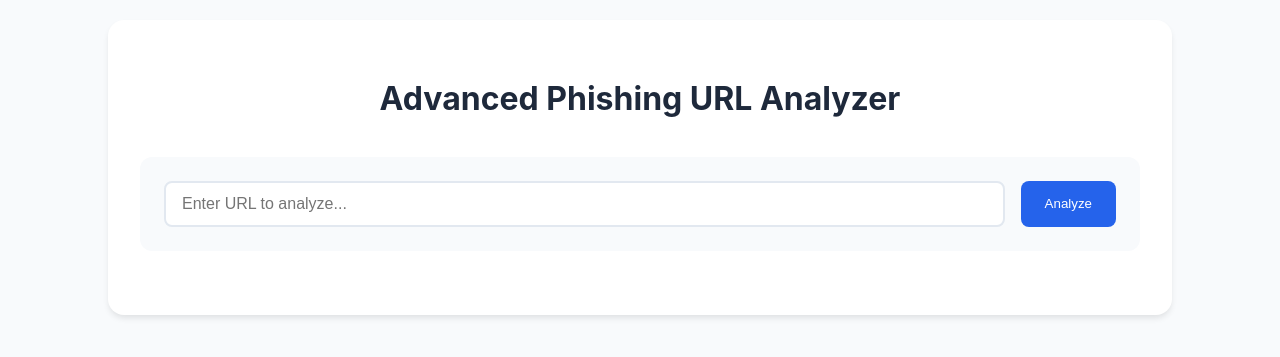
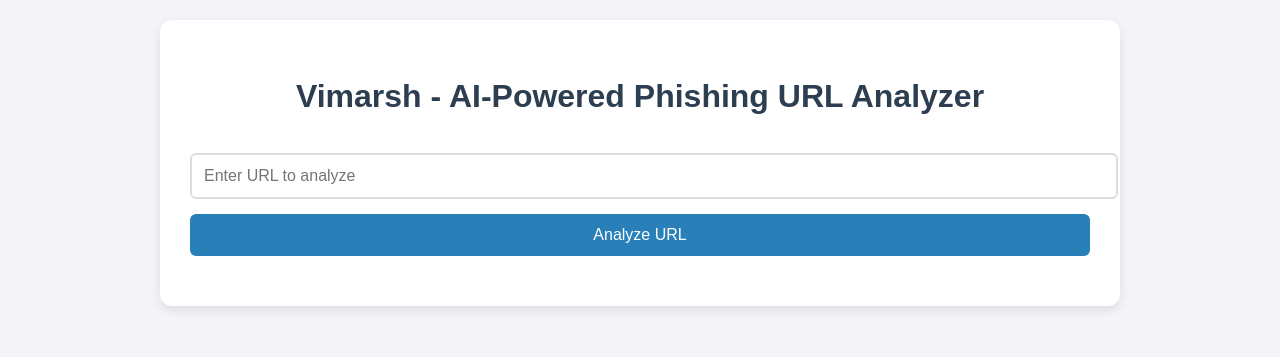
Before and after one commit to shriprad/phishingwebsite, a Flask app: page / in a window 1280 px wide. Shown: the top 357 px of the page. Run offline with Flask 2, Linux system fonts and the light colour scheme.

Commit message:
Update index.html

```diff
--- a/templates/index.html
+++ b/templates/index.html
@@ -3,204 +3,135 @@
 <head>
     <meta charset="UTF-8">
     <meta name="viewport" content="width=device-width, initial-scale=1.0">
-    <title>Advanced Phishing URL Analyzer</title>
+    <title>Vimarsh - AI-Powered Phishing Detector</title>
     <style>
-        :root {
-            --primary-color: #2563eb;
-            --danger-color: #dc2626;
-            --warning-color: #d97706;
-            --success-color: #16a34a;
-            --background-color: #f8fafc;
-        }
-
         body {
-            font-family: 'Inter', system-ui, -apple-system, sans-serif;
-            background-color: var(--background-color);
-            color: #1e293b;
-            line-height: 1.6;
+            font-family: Arial, sans-serif;
+            background-color: #f4f4f9;
+            color: #333;
             margin: 0;
             padding: 20px;
+            line-height: 1.6;
         }
-
         .container {
-            max-width: 1000px;
+            max-width: 900px;
             margin: 0 auto;
-            background-color: white;
-            border-radius: 16px;
-            box-shadow: 0 4px 6px -1px rgb(0 0 0 / 0.1);
-            padding: 2rem;
+            background-color: #fff;
+            border-radius: 12px;
+            box-shadow: 0 4px 12px rgba(0, 0, 0, 0.1);
+            padding: 30px;
         }
-
         h1 {
-            color: #1e293b;
+            color: #2c3e50;
             text-align: center;
-            font-size: 2rem;
-            margin-bottom: 2rem;
+            margin-bottom: 30px;
         }
-
-        .search-box {
-            background-color: #f8fafc;
-            padding: 1.5rem;
-            border-radius: 12px;
-            margin-bottom: 2rem;
+        .input-group {
+            margin: 20px 0;
         }
-
-        .input-group {
-            display: flex;
-            gap: 1rem;
+        input[type="text"] {
+            width: 100%;
+            padding: 12px;
+            font-size: 16px;
+            border: 2px solid #ddd;
+            border-radius: 6px;
+            margin-bottom: 15px;
+            transition: border-color 0.3s;
         }
-
-        input[type="text"] {
-            flex: 1;
-            padding: 0.75rem 1rem;
-            font-size: 1rem;
-            border: 2px solid #e2e8f0;
-            border-radius: 8px;
-            transition: all 0.3s;
+        input[type="text"]:focus {
+            border-color: #3498db;
+            outline: none;
         }
-
-        input[type="text"]:focus {
-            outline: none;
-            border-color: var(--primary-color);
-            box-shadow: 0 0 0 3px rgba(37, 99, 235, 0.1);
+        button {
+            background-color: #2980b9;
+            color: white;
+            padding: 12px 24px;
+            border: none;
+            border-radius: 6px;
+            cursor: pointer;
+            font-size: 16px;
+            width: 100%;
+            transition: background-color 0.3s;
         }
-
-        button {
-            background-color: var(--primary-color);
-            color: white;
-            padding: 0.75rem 1.5rem;
-            border: none;
-            border-radius: 8px;
-            font-weight: 500;
-            cursor: pointer;
-            transition: all 0.3s;
+        button:hover {
+            background-color: #3498db;
         }
-
-        button:hover {
-            background-color: #1d4ed8;
+        .analysis-result {
+            margin-top: 30px;
         }
-
+        .url-breakdown {
+            background-color: #f8f9fa;
+            padding: 15px;
+            border-radius: 6px;
+            margin-bottom: 20px;
+        }
+        .url-part {
+            margin: 5px 0;
+            padding: 8px;
+            background-color: #fff;
+            border: 1px solid #ddd;
+            border-radius: 4px;
+        }
+        .analysis-content {
+            background-color: #fff;
+            padding: 20px;
+            border-radius: 6px;
+            border: 1px solid #ddd;
+            white-space: pre-wrap;
+        }
+        .feature-analysis {
+            margin-top: 20px;
+        }
+        .feature-item {
+            margin-bottom: 10px;
+            padding: 10px;
+            background-color: #f8f9fa;
+            border-radius: 4px;
+        }
         .loading {
             text-align: center;
-            padding: 2rem;
+            padding: 20px;
             display: none;
         }
-
         .loading.active {
             display: block;
-        }
-
-        .analysis-result {
-            margin-top: 2rem;
-        }
-
-        .url-components {
-            background-color: #f8fafc;
-            padding: 1.5rem;
-            border-radius: 12px;
-            margin-bottom: 1.5rem;
-        }
-
-        .component-grid {
-            display: grid;
-            grid-template-columns: repeat(auto-fit, minmax(200px, 1fr));
-            gap: 1rem;
-            margin-top: 1rem;
-        }
-
-        .component-item {
-            background-color: white;
-            padding: 1rem;
-            border-radius: 8px;
-            border: 1px solid #e2e8f0;
-        }
-
-        .analysis-content {
-            background-color: white;
-            padding: 1.5rem;
-            border-radius: 12px;
-            border: 1px solid #e2e8f0;
-            white-space: pre-wrap;
-        }
-
-        .risk-high {
-            color: var(--danger-color);
-            font-weight: 600;
-        }
-
-        .risk-medium {
-            color: var(--warning-color);
-            font-weight: 600;
-        }
-
-        .risk-low {
-            color: var(--success-color);
-            font-weight: 600;
-        }
-
-        .analysis-time {
-            text-align: right;
-            color: #64748b;
-            font-size: 0.875rem;
-            margin-top: 1rem;
-        }
-
-        .error-message {
-            background-color: #fee2e2;
-            color: var(--danger-color);
-            padding: 1rem;
-            border-radius: 8px;
-            margin-top: 1rem;
         }
     </style>
 </head>
 <body>
     <div class="container">
-        <h1>Advanced Phishing URL Analyzer</h1>
+        <h1>Vimarsh - AI-Powered Phishing URL Analyzer</h1>
 
-        <div class="search-box">
         <form method="POST" class="input-group">
-                <input type="text" name="url" placeholder="Enter URL to analyze..." required>
-                <button type="submit">Analyze</button>
+            <input type="text" name="url" placeholder="Enter URL to analyze" required>
+            <button type="submit">Analyze URL</button>
         </form>
-        </div>
 
         <div id="loading" class="loading">
-            <div class="loading-content">
-                Performing comprehensive security analysis...
-                <div class="loading-subtext">This may take a few seconds</div>
-            </div>
+            Analyzing URL using AI... Please wait...
         </div>
 
         {% if analysis_result %}
         <div class="analysis-result">
-            {% if analysis_result.error %}
-            <div class="error-message">
-                {{ analysis_result.error }}
-            </div>
-            {% else %}
-            <div class="url-components">
-                <h2>URL Structure Analysis</h2>
-                <div class="component-grid">
-                    {% for key, value in analysis_result.url_components.items() %}
+            <h2>Analysis Results for: {{ analysis_result.url }}</h2>
+
+            <div class="url-breakdown">
+                <h3>URL Structure Analysis:</h3>
+                {% for part, value in analysis_result.url_parts.items() %}
                 {% if value %}
-                    <div class="component-item">
-                        <strong>{{ key|title }}:</strong>
-                        <div>{{ value }}</div>
+                <div class="url-part">
+                    <strong>{{ part }}:</strong> {{ value }}
                 </div>
                 {% endif %}
                 {% endfor %}
             </div>
-            </div>
 
+            <div class="feature-analysis">
+                <h3>Detailed AI Analysis:</h3>
                 <div class="analysis-content">
                     {{ analysis_result.analysis | safe }}
                 </div>
-
-            <div class="analysis-time">
-                Analysis completed in {{ analysis_result.analysis_time }} seconds
             </div>
-            {% endif %}
         </div>
         {% endif %}
     </div>
```
Lines whose indentation alone changed are shown as unchanged.
